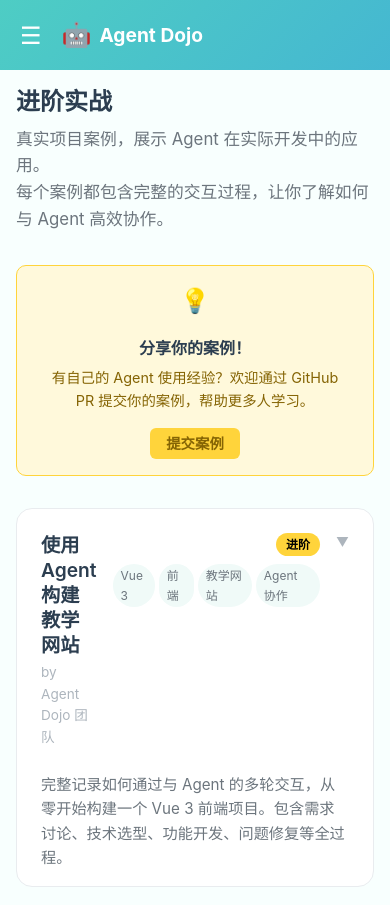
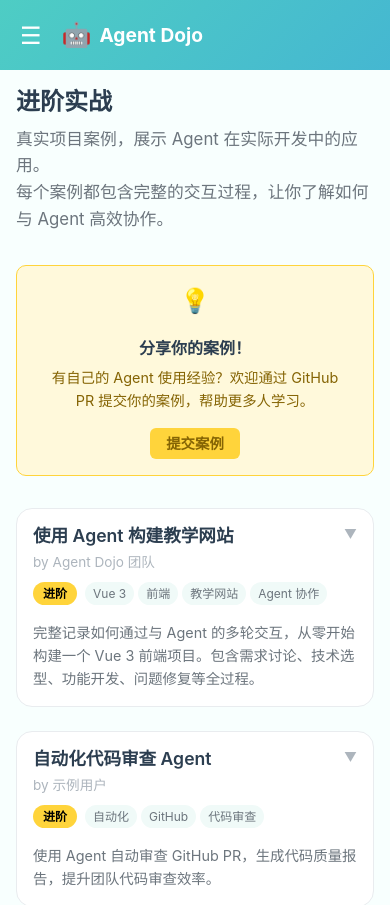
Before and after one commit to lucksufe/agent-dojo, a Vue app: page /showcase in a window 390 px wide. Shown: the top 905 px of the page. Built offline with nearby package versions, Linux system fonts and the light colour scheme.

Commit message:
Fix: ProjectCard mobile layout

```diff
--- a/src/components/showcase/ProjectCard.vue
+++ b/src/components/showcase/ProjectCard.vue
@@ -376,4 +376,77 @@ const difficultyColors = {
   color: var(--color-primary);
   margin-right: var(--spacing-sm);
 }
+
+@media (max-width: 768px) {
+  .project-header {
+    flex-direction: column;
+    gap: var(--spacing-sm);
+    padding: var(--spacing-md);
+  }
+
+  .project-info {
+    width: 100%;
+  }
+
+  .project-title {
+    font-size: 1.1rem;
+  }
+
+  .project-meta {
+    flex-direction: row;
+    align-items: center;
+    width: 100%;
+    gap: var(--spacing-sm);
+  }
+
+  .tags {
+    flex-wrap: wrap;
+  }
+
+  .expand-icon {
+    position: absolute;
+    right: var(--spacing-md);
+    top: var(--spacing-md);
+  }
+
+  .project-header {
+    position: relative;
+  }
+
+  .project-description {
+    padding: 0 var(--spacing-md) var(--spacing-md);
+    font-size: 0.9rem;
+  }
+
+  .project-content {
+    padding: 0 var(--spacing-md) var(--spacing-md);
+  }
+
+  .timeline-header {
+    flex-direction: column;
+    gap: var(--spacing-sm);
+    align-items: flex-start;
+  }
+
+  .step-nav {
+    width: 100%;
+  }
+
+  .nav-btn {
+    flex: 1;
+  }
+
+  .step-card {
+    padding: var(--spacing-md);
+  }
+
+  .message {
+    padding: var(--spacing-sm);
+  }
+
+  .step-code pre {
+    font-size: 0.8rem;
+    padding: var(--spacing-sm);
+  }
+}
 </style>
```
